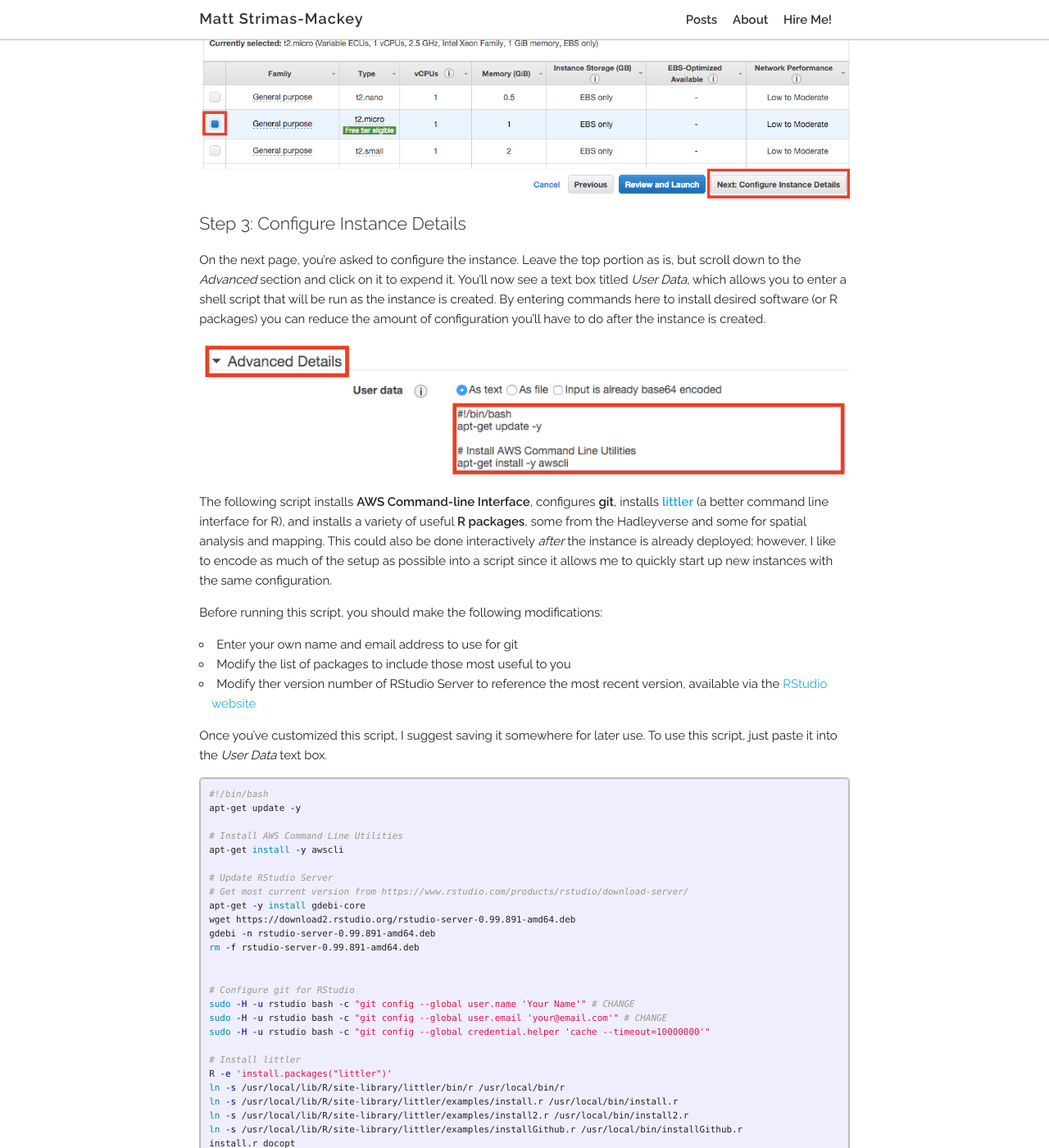
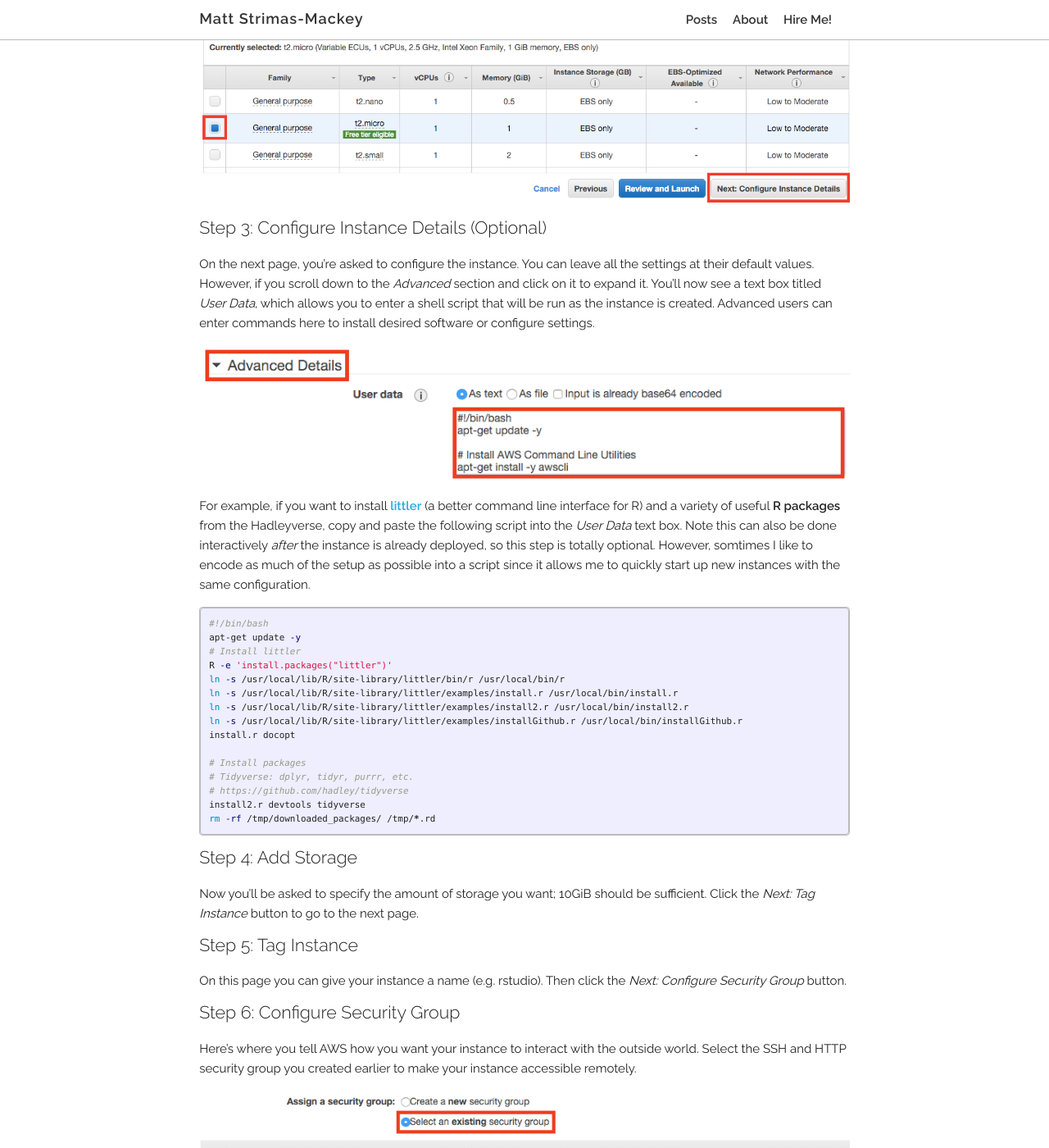
Before and after one commit to Pandinosaurus/mstrimas.github.io, a Jekyll site: the page built from _posts/2016-09-13-rstudio-cloud-1.md, in a window 1280 px wide and 1400 px high, scrolled down 3253 px. Shown: the whole window at 82% size. Built offline with Jekyll 4.4.1, drawn with Linux system fonts in a browser that asks for light colours; nearby versions of some CDN libraries; comment, search, counter and statistics services are not loaded; some of the changed text lies outside the part shown.

Commit message:
rstudio cloud

````diff
--- a/_posts/2016-02-26-rstudio-cloud-1.md
+++ b/_posts/2016-09-13-rstudio-cloud-1.md
@@ -3,15 +3,15 @@
 title: "RStudio in the Cloud I: Amazon Web Services"
 published: true
 excerpt: >
-  How to quickly get a cloud-based, GIS-ready instance of RStudio Server running on an Amazon
-  Web Services EC2 instance.
+  Detailed instructions for how to quickly get a cloud-based, tidyverse-ready
+  instance of RStudio Server running on an Amazon Web Services EC2 instance.
 category: r
 tags: r gis cloud
 ---
 
 [Amazon Web Services](http://aws.amazon.com) (AWS) is a platform that offers a bewildering array of cloud computing services. Their flagship product is [Elastic Compute Cloud](https://aws.amazon.com/ec2/) (EC2) which gives users the ability to quickly deploy virtual computers (called instances) in the cloud. The specifications (number of cores, RAM, and storage) of an instance can be tailored to the size and complexity of the task, and users pay an hourly rate that depends on the computing power of the instance.
 
-The diversity and flexibility of AWS makes it extremely powerful; however, it also makes simple tasks daunting and confusing. With this in mind, this tutorial will focus on a single, well-defined goal: setting up RStudio Server, with spatial analysis and mapping packages, on an AWS EC2 instance so that RStudio can be accessed via the browser from anywhere. The only prerequisite is an AWS account, which you can [sign up for](http://aws.amazon.com) if you haven't already. A credit card is required to sign up, but you will only be charged for computing time you use, and Amazon offers an excellent [free tier](https://aws.amazon.com/free/) that is suitable for small jobs.
+The diversity and flexibility of AWS makes it extremely powerful; however, it also makes simple tasks daunting and confusing. With this in mind, this tutorial will focus on a single, well-defined goal: setting up RStudio Server--with Hadley Wickham's [Tidyverse](https://cran.rstudio.com/web/packages/tidyverse/) of packages installed--on an AWS EC2 instance so that RStudio can be accessed via the browser from anywhere. The only prerequisite is an AWS account, which you can [sign up for](http://aws.amazon.com) if you haven't already. A credit card is required to sign up, but you will only be charged for computing time you use, and Amazon offers an excellent [free tier](https://aws.amazon.com/free/) that is suitable for small jobs.
 
 This is part I in a series of posts about using RStudio on AWS.
 
@@ -68,43 +68,17 @@
 
 <img src="/img/rstudio-cloud/instance-type.png" style="display: block; margin: auto;" />
 
-### Step 3: Configure Instance Details
+### Step 3: Configure Instance Details (Optional)
 
-On the next page, you're asked to configure the instance. Leave the top portion as is, but scroll down to the *Advanced* section and click on it to expend it. You'll now see a text box titled *User Data*, which allows you to enter a shell script that will be run as the instance is created. By entering commands here to install desired software (or R packages) you can reduce the amount of configuration you'll have to do after the instance is created.
+On the next page, you're asked to configure the instance. You can leave all the settings at their default values. However, if you scroll down to the *Advanced* section and click on it to expand it. You'll now see a text box titled *User Data*, which allows you to enter a shell script that will be run as the instance is created. Advanced users can enter commands here to install desired software or configure settings.
 
 <img src="/img/rstudio-cloud/shell-script.png" style="display: block; margin: auto;" />
 
-The following script installs **AWS Command-line Interface**, configures **git**, installs [**littler**](dirk.eddelbuettel.com/code/littler.html) (a better command line interface for R),  and installs a variety of useful **R packages**, some from the Hadleyverse and some for spatial analysis and mapping. This could also be done interactively *after* the instance is already deployed; however, I like to encode as much of the setup as possible into a script since it allows me to quickly start up new instances with the same configuration.
-
-Before running this script, you should make the following modifications:
-
-- Enter your own name and email address to use for git
-- Modify the list of packages to include those most useful to you
-- Modify ther version number of RStudio Server to reference the most recent version,
-available via the [RStudio website](https://www.rstudio.com/products/rstudio/download-server/)
-
-Once you've customized this script, I suggest saving it somewhere for later use. To use this script, just paste it into the *User Data* text box.
+For example, if you want to install [**littler**](dirk.eddelbuettel.com/code/littler.html) (a better command line interface for R) and a variety of useful **R packages** from the Hadleyverse, copy and paste the following script into the *User Data* text box. Note this can also be done interactively *after* the instance is already deployed, so this step is totally optional. However, somtimes I like to encode as much of the setup as possible into a script since it allows me to quickly start up new instances with the same configuration.
 
 ```bash
 #!/bin/bash
 apt-get update -y
-
-# Install AWS Command Line Utilities
-apt-get install -y awscli
-
-# Update RStudio Server
-# Get most current version from https://www.rstudio.com/products/rstudio/download-server/
-apt-get -y install gdebi-core
-wget https://download2.rstudio.org/rstudio-server-0.99.891-amd64.deb
-gdebi -n rstudio-server-0.99.891-amd64.deb
-rm -f rstudio-server-0.99.891-amd64.deb
-
-
-# Configure git for RStudio
-sudo -H -u rstudio bash -c "git config --global user.name 'Your Name'" # CHANGE
-sudo -H -u rstudio bash -c "git config --global user.email 'your@email.com'" # CHANGE
-sudo -H -u rstudio bash -c "git config --global credential.helper 'cache --timeout=10000000'"
-
 # Install littler
 R -e 'install.packages("littler")'
 ln -s /usr/local/lib/R/site-library/littler/bin/r /usr/local/bin/r
@@ -114,10 +88,9 @@
 install.r docopt
 
 # Install packages
-# Hadleyverse
-install2.r devtools dplyr ggplot2 lubridate magrittr rvest readr tidyr shiny
-# Spatial
-install2.r sp raster rgdal rgeos geosphere maps maptools rasterVis spatstat
+# Tidyverse: dplyr, tidyr, purrr, etc.
+# https://github.com/hadley/tidyverse
+install2.r devtools tidyverse
 rm -rf /tmp/downloaded_packages/ /tmp/*.rd
 ```
 
@@ -143,7 +116,9 @@
 
 <img src="/img/rstudio-cloud/instance-ip.png" style="display: block; margin: auto;" />
 
-# Connecting to an EC2 instance via SSH
+# Connecting to an EC2 instance via SSH (Optional)
+
+*If you're on a Windows machine and don't have access to an SSH client you can skip this section. However, you'll likely want to get set up with SSH for more advance use of your EC2 instance.*
 
 To further configure the instance you've just created, or carry out any administrative tasks, you'll need to remotely log into it with SSH. Open a terminal window and enter the following command, making sure to substitute in the correct path to the private key (i.e. `.pem` file) on your local machine and the public DNS of your instance, which is available via the *Instances* page in the *EC2 Console* (see image above).
 
@@ -184,10 +159,16 @@
 
 # Connecting to RStudio
 
-We've now done all the legwork and it's time for the fun stuff: connecting to RStudio via the browser. Just open your favourite web browser and enter the public DNS of your instance, which is available via the *Instances* page in the *EC2 Console*. Then enter `rstudio` as the username, and the password you just set.
+We've now done all the legwork and it's time for the fun stuff: connecting to RStudio via the browser. Just open your favourite web browser and enter the public DNS of your instance, which is available via the *Instances* page in the *EC2 Console*. Then enter `rstudio` as the username, and the password you just set. If you didn't change the password via SSH use the default password: `rstudio`.
 
 <img src="/img/rstudio-cloud/sign-in.png" style="display: block; margin: auto;" />
 
 Ta-Dah! You now have access to RStudio running on the EC2 instance through your browser. Play around with it and you'll see it functions almost identically to your typical desktop version of RStudio.
 
 <img src="/img/rstudio-cloud/rstudio.png" style="display: block; margin: auto;" />
+
+Finally, if you didn't change your password via SSH you can do so now through R. Just enter the following command and follow the prompts:
+
+```
+RStudioAMI::passwd()
+```
````
Also changed, not shown: other parts of _posts/2016-09-13-rstudio-cloud-1.md (+3 -3 lines), _posts/xxxx-nse.md (added, +38 -0 lines), _source/2016-09-13-rstudio-cloud-1.rmd (renamed from _source/2016-02-26-rstudio-cloud-1.rmd, +22 -41 lines), img/rstudio-cloud/ami.png.
